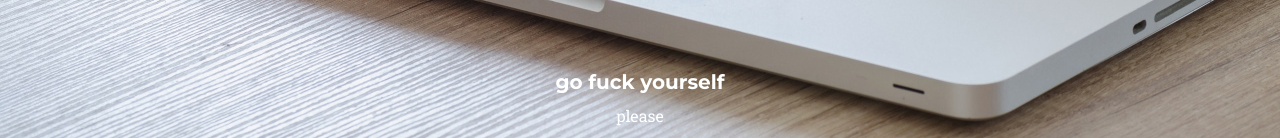
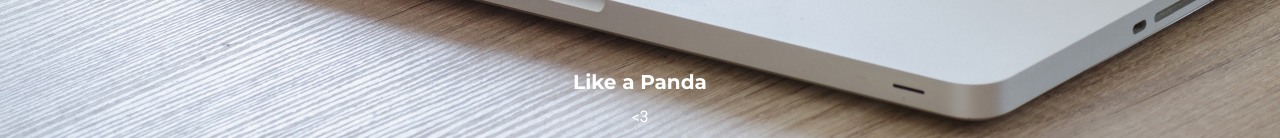
Before and after one commit to IsaiasAntonio/pandalabs-landing, a plain HTML site: page index.html in a window 1280 px wide. Shown: the part 662-800 px from the top of the page. Drawn offline with Linux system fonts and the light colour scheme; a web font is replaced by a local one.

Commit message:
like a panda

```diff
--- a/index.html
+++ b/index.html
@@ -57,22 +57,22 @@
             <div class="carousel-item active">
               <img class="d-block w-100" src="img/fondo.jpg" alt="First slide">
               <div class="carousel-caption d-none d-md-block">
-                <h5>go fuck yourself</h5>
-                <p>please</p>
+                <h5>Like a Panda</h5>
+                <p><3</p>
               </div>
             </div>
             <div class="carousel-item">
               <img class="d-block w-100" src="img/fondo2.jpeg" alt="Second slide">
               <div class="carousel-caption d-none d-md-block">
-                <h5>go fuck yourself</h5>
-                <p>please</p>
+                <h5>Like a Panda</h5>
+                <p><3</p>
               </div>
             </div>
             <div class="carousel-item">
               <img class="d-block w-100" src="img/fondo3.jpeg" alt="Third slide">
               <div class="carousel-caption d-none d-md-block">
-                <h5>go fuck yourself</h5>
-                <p>please</p>
+                <h5>Like a Panda</h5>
+                <p><3</p>
               </div>
             </div>
           </div>
```
